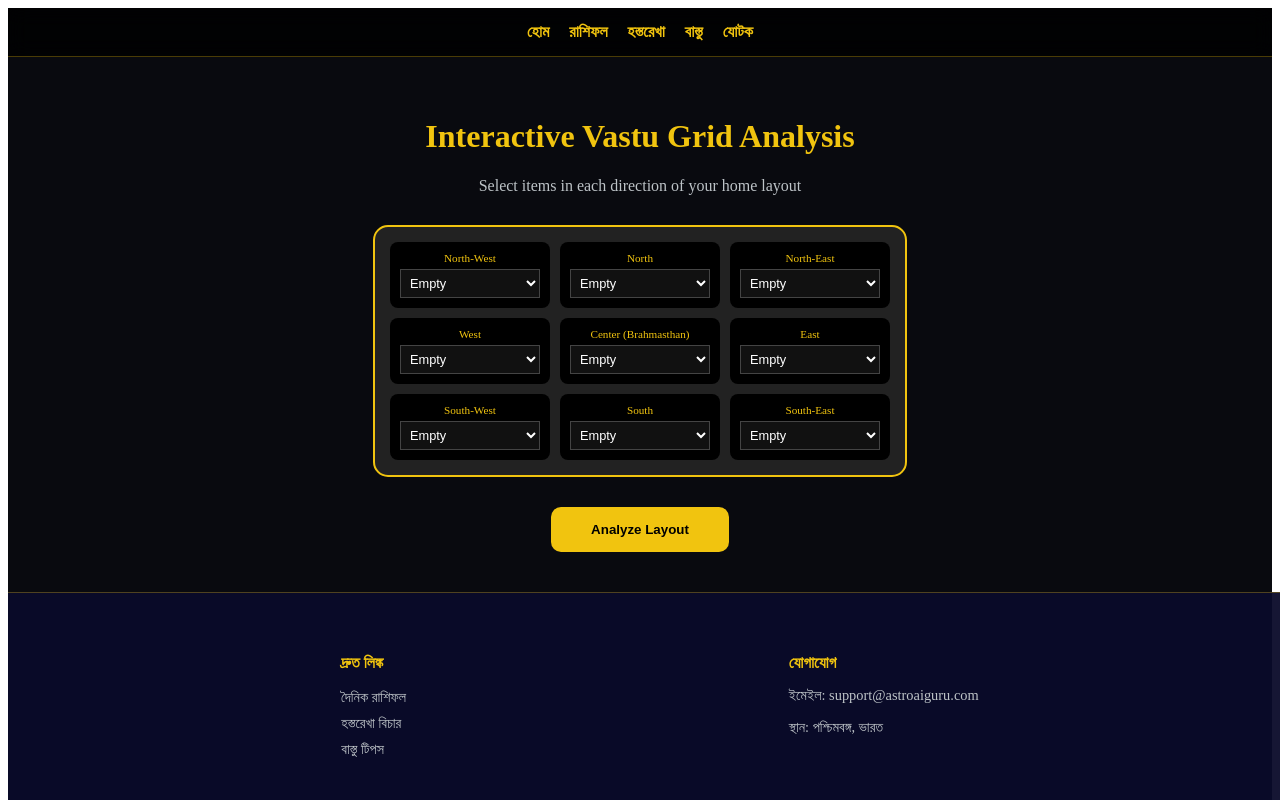
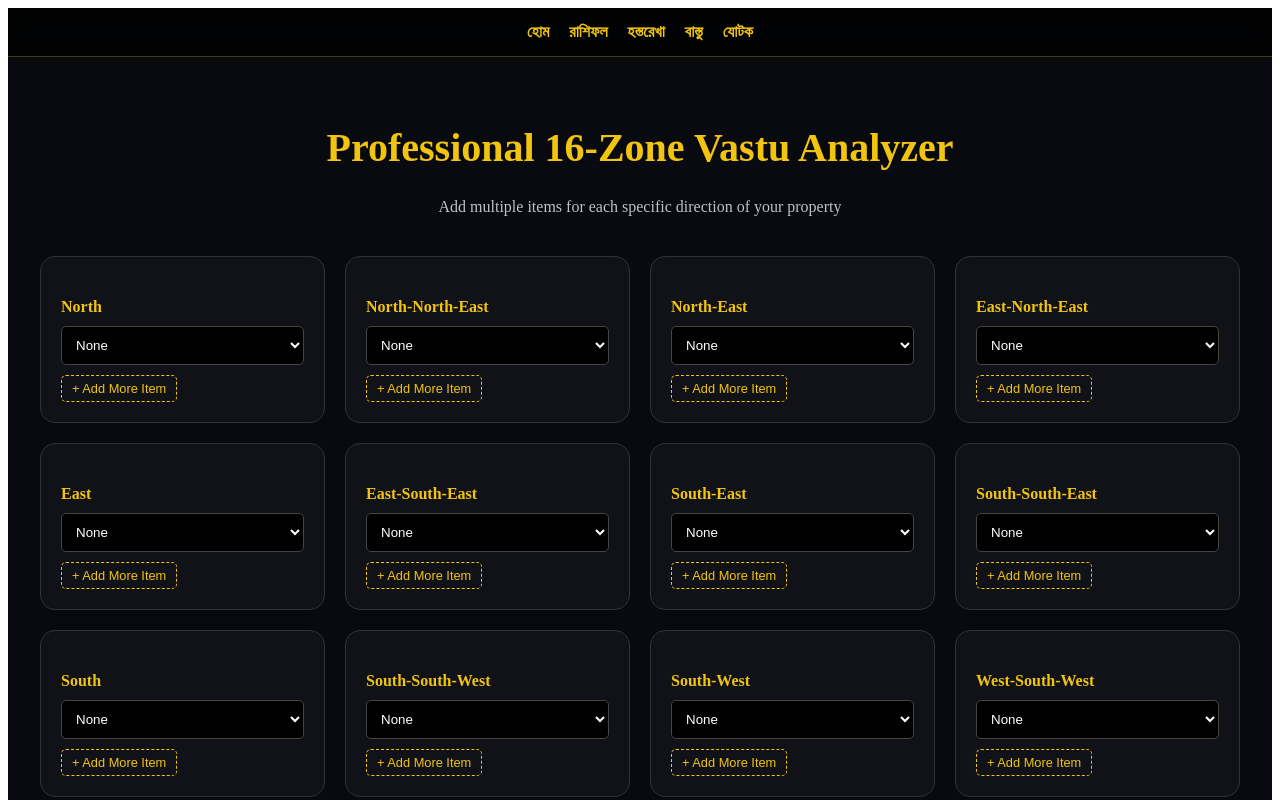
Before and after one commit to astrologyajoy-spec/astro-sit, a Next.js app: page /vastu in a window 1280 px wide. Shown: the top 800 px of the page. Built offline with nearby package versions, Linux system fonts and the light colour scheme.

Commit message:
Update vastu.js

```diff
--- a/pages/vastu.js
+++ b/pages/vastu.js
@@ -5,48 +5,61 @@ import Footer from '../components/Footer';
 export default function Vastu() {
   const [report, setReport] = useState(null);
 
-  // ৯টি জোনের জন্য স্টেট (North-West to South-East)
-  const [grid, setGrid] = useState(Array(9).fill("Empty"));
-
+  // ১৬টি জোনের লিস্ট (Advanced Vastu Zones)
   const zones = [
-    "North-West", "North", "North-East",
-    "West", "Center (Brahmasthan)", "East",
-    "South-West", "South", "South-East"
+    "North", "North-North-East", "North-East", "East-North-East",
+    "East", "East-South-East", "South-East", "South-South-East",
+    "South", "South-South-West", "South-West", "West-South-West",
+    "West", "West-North-West", "North-West", "North-North-West"
   ];
 
-  const items = ["Empty", "Kitchen", "Toilet", "Master Bedroom", "Pooja Room", "Living Room", "Staircase", "Main Entrance"];
+  const items = [
+    "None", "Main Entrance", "Kitchen", "Master Bedroom", "Children Room",
+    "Guest Room", "Toilet", "Pooja Room", "Living Room", "Dining Area",
+    "Staircase", "Septic Tank", "Safe/Locker", "Balcony", "Garden"
+  ];
 
-  const handleSelect = (index, value) => {
-    const newGrid = [...grid];
-    newGrid[index] = value;
-    setGrid(newGrid);
+  // প্রতিটি জোনের জন্য আলাদা স্টেট (Object আকারে)
+  const [selections, setSelections] = useState(
+    zones.reduce((acc, zone) => ({ ...acc, [zone]: ["None"] }), {})
+  );
+
+  const handleAddField = (zone) => {
+    setSelections({
+      ...selections,
+      [zone]: [...selections[zone], "None"]
+    });
   };
 
-  const analyzeGridVastu = () => {
+  const handleItemChange = (zone, index, value) => {
+    const updatedZone = [...selections[zone]];
+    updatedZone[index] = value;
+    setSelections({ ...selections, [zone]: updatedZone });
+  };
+
+  const analyzeVastu = () => {
     let suggestions = [];
     let score = 100;
 
-    // কিছু গুরুত্বপূর্ণ বাস্তু লজিক
-    if (grid[2] !== "Pooja Room" && grid[2] !== "Empty") {
-      suggestions.push("⚠️ North-East (Ishanya): Best for Pooja Room. Avoid Toilet/Kitchen here.");
-      score -= 15;
+    // Advanced Logic based on Multi-item grid
+    if (selections["North-East"].includes("Toilet") || selections["North-East"].includes("Kitchen")) {
+      suggestions.push("❌ North-East (Ishanya): Toilet or Kitchen here is a major defect. It blocks positive energy.");
+      score -= 30;
     }
-    if (grid[8] !== "Kitchen" && grid[8] !== "Empty") {
-      suggestions.push("⚠️ South-East (Agneya): Ideal for Kitchen (Fire zone).");
-      score -= 15;
+    if (selections["South-East"].includes("Kitchen")) {
+      suggestions.push("✅ South-East (Agneya): Excellent! Kitchen in the zone of Fire brings prosperity.");
+      score += 5;
     }
-    if (grid[6] !== "Master Bedroom" && grid[6] !== "Empty") {
-      suggestions.push("⚠️ South-West (Nairutya): Best for Master Bedroom or heavy items.");
-      score -= 15;
+    if (selections["South-West"].includes("Master Bedroom")) {
+      suggestions.push("✅ South-West (Nairutya): Master Bedroom here ensures stability and leadership.");
+      score += 5;
     }
-    if (grid[1] === "Toilet" || grid[4] === "Toilet") {
-      suggestions.push("❌ Center or North: Toilet here can cause health or financial blockages.");
-      score -= 20;
+    if (selections["North"].includes("Main Entrance")) {
+      suggestions.push("✅ North: Entrance here is highly auspicious for wealth (Kuber Zone).");
+      score += 5;
     }
 
-    if (suggestions.length === 0) suggestions.push("✅ Your basic layout looks Vastu compliant!");
-
-    setReport({ score, suggestions });
+    setReport({ score: Math.min(score, 100), suggestions });
   };
 
   return (
@@ -54,53 +67,43 @@ export default function Vastu() {
       <Header />
 
       <main style={{ flex: 1, padding: '40px 20px', textAlign: 'center' }}>
-        <h1 style={{ color: '#f1c40f' }}>Interactive Vastu Grid Analysis</h1>
-        <p style={{ color: '#bdc3c7', marginBottom: '30px' }}>Select items in each direction of your home layout</p>
+        <h1 style={{ color: '#f1c40f', fontSize: '2.5rem' }}>Professional 16-Zone Vastu Analyzer</h1>
+        <p style={{ color: '#bdc3c7', marginBottom: '40px' }}>Add multiple items for each specific direction of your property</p>
 
 
 
-        {/* ৩x৩ বর্গাকার গ্রিড */}
         <div style={{
           display: 'grid',
-          gridTemplateColumns: 'repeat(3, 1fr)',
-          gap: '10px',
-          maxWidth: '500px',
-          margin: '0 auto',
-          background: '#222',
-          padding: '15px',
-          borderRadius: '15px',
-          border: '2px solid #f1c40f'
+          gridTemplateColumns: 'repeat(auto-fit, minmax(280px, 1fr))',
+          gap: '20px',
+          maxWidth: '1200px',
+          margin: '0 auto'
         }}>
-          {grid.map((cell, index) => (
-            <div key={index} style={{
-              background: '#000',
-              padding: '10px',
-              borderRadius: '8px',
-              display: 'flex',
-              flexDirection: 'column',
-              gap: '5px'
-            }}>
-              <span style={{ fontSize: '0.7rem', color: '#f1c40f' }}>{zones[index]}</span>
-              <select
-                onChange={(e) => handleSelect(index, e.target.value)}
-                style={{ background: '#111', color: '#fff', border: '1px solid #444', fontSize: '0.8rem', padding: '5px' }}
-              >
-                {items.map(item => <option key={item} value={item}>{item}</option>)}
-              </select>
+          {zones.map((zone) => (
+            <div key={zone} style={zoneCardStyle}>
+              <h4 style={{ color: '#f1c40f', marginBottom: '10px' }}>{zone}</h4>
+              {selections[zone].map((selectedItem, idx) => (
+                <select
+                  key={idx}
+                  value={selectedItem}
+                  onChange={(e) => handleItemChange(zone, idx, e.target.value)}
+                  style={selectStyle}
+                >
+                  {items.map(item => <option key={item} value={item}>{item}</option>)}
+                </select>
+              ))}
+              <button onClick={() => handleAddField(zone)} style={addBtnStyle}>+ Add More Item</button>
             </div>
           ))}
         </div>
 
-        <button onClick={analyzeGridVastu} style={{
-          marginTop: '30px', padding: '15px 40px', background: '#f1c40f',
-          color: '#000', fontWeight: 'bold', border: 'none', borderRadius: '10px', cursor: 'pointer'
-        }}>Analyze Layout</button>
+        <button onClick={analyzeVastu} style={submitBtnStyle}>Calculate Full Vastu Score</button>
 
         {report && (
-          <div style={{ marginTop: '40px', background: 'rgba(241, 196, 15, 0.1)', padding: '30px', borderRadius: '20px', border: '1px solid #f1c40f', maxWidth: '600px', margin: '30px auto' }}>
-            <h2>Vastu Score: {report.score}/100</h2>
+          <div style={reportBoxStyle}>
+            <h2>Final Vastu Score: {report.score}/100</h2>
             <div style={{ textAlign: 'left', marginTop: '20px' }}>
-              {report.suggestions.map((s, i) => <p key={i} style={{ marginBottom: '10px' }}>{s}</p>)}
+              {report.suggestions.map((s, i) => <p key={i} style={{ marginBottom: '10px', fontSize: '1.1rem' }}>{s}</p>)}
             </div>
           </div>
         )}
@@ -110,3 +113,26 @@ export default function Vastu() {
     </div>
   );
 }
+
+// --- Styles ---
+const zoneCardStyle = {
+  background: 'rgba(255,255,255,0.03)', padding: '20px', borderRadius: '15px',
+  border: '1px solid #333', textAlign: 'left'
+};
+const selectStyle = {
+  width: '100%', padding: '10px', borderRadius: '5px', background: '#000',
+  color: '#fff', border: '1px solid #444', marginBottom: '10px'
+};
+const addBtnStyle = {
+  background: 'none', border: '1px dashed #f1c40f', color: '#f1c40f',
+  padding: '5px 10px', borderRadius: '5px', cursor: 'pointer', fontSize: '0.8rem'
+};
+const submitBtnStyle = {
+  marginTop: '50px', padding: '18px 60px', background: '#f1c40f',
+  color: '#000', fontWeight: 'bold', border: 'none', borderRadius: '12px',
+  cursor: 'pointer', fontSize: '1.2rem', boxShadow: '0 0 20px rgba(241,196,15,0.3)'
+};
+const reportBoxStyle = {
+  marginTop: '40px', background: '#111', padding: '30px', borderRadius: '25px',
+  border: '2px solid #f1c40f', maxWidth: '800px', margin: '40px auto'
+};
```
